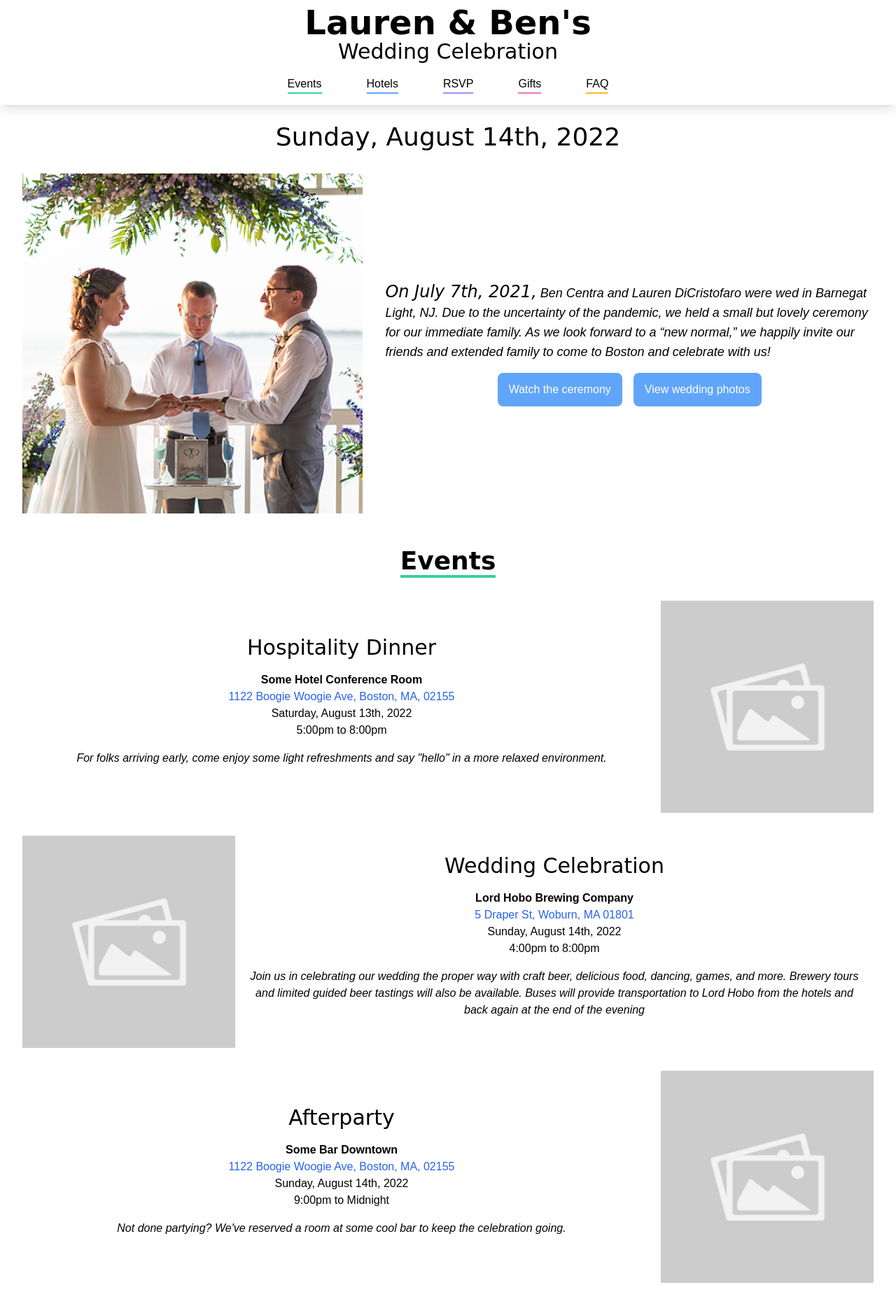
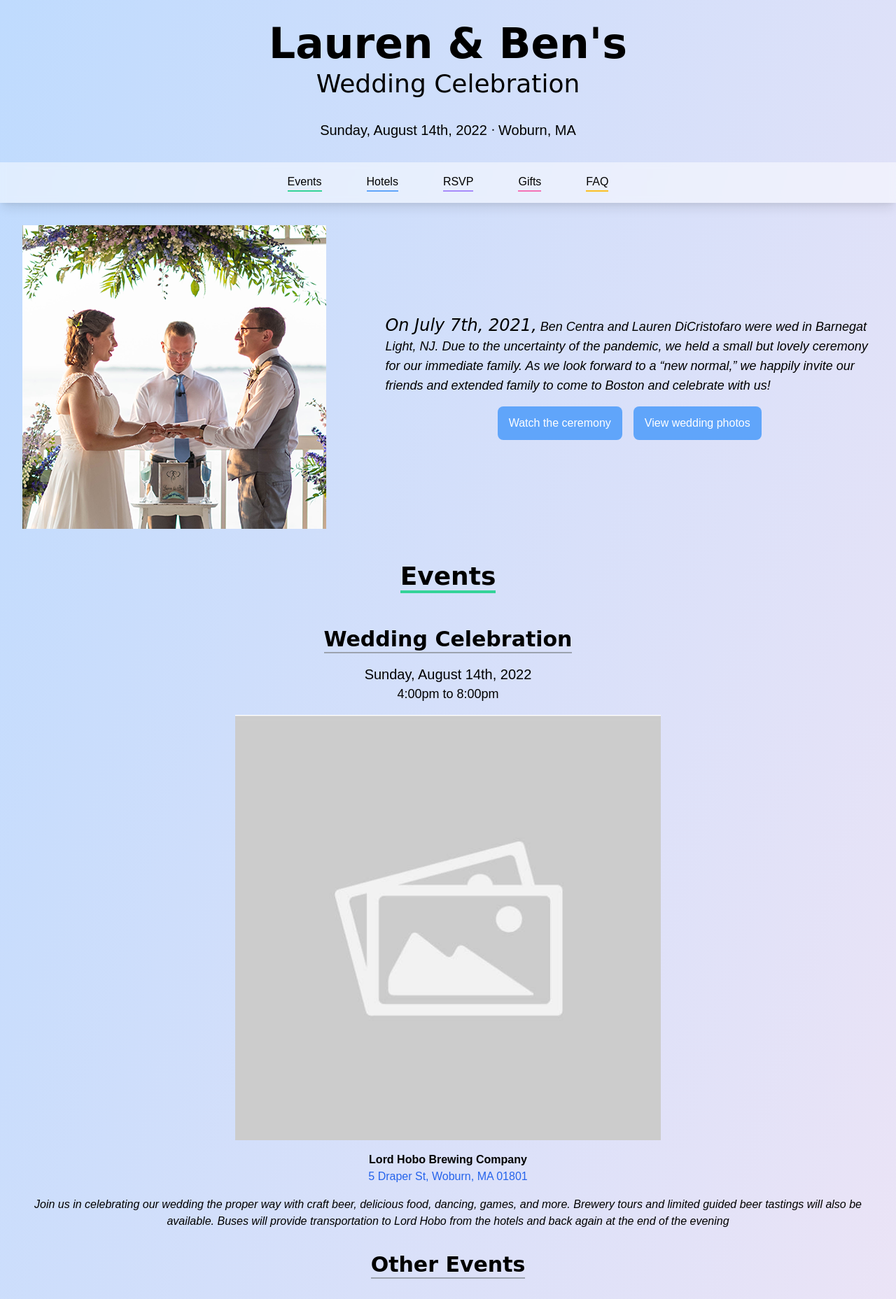
Before and after one commit to bencentra/wedding, a website built with webpack: page index.html in a window 1280 px wide. Shown: the top 1857 px of the page at 70% size. Built offline with nearby package versions, Linux system fonts and the light colour scheme.

Commit message:
add gradient, sticky nav, "main event"

```diff
--- a/index.html
+++ b/index.html
@@ -7,19 +7,20 @@
   <title>Lauren & Ben's Wedding Celebration</title>
 </head>
 
-<body>
-  <main class='container m-auto'>
-    <header class="fixed top-0 left-0 right-0 bg-white bg-opacity-75 backdrop-filter backdrop-blur-sm shadow-lg">
-      <div class="text-center">
-        <h1 class='mt-2 font-cursive'>
-          <div class="text-5xl font-bold">Lauren & Ben's</div>
-          <div class='text-3xl'>Wedding Celebration</div>
+<body class='bg-gradient-to-br from-blue-200 to-pink-100'>
+  <header class="pt-8">
+    <h1 class='font-cursive text-center'>
+      <div class="text-6xl font-bold">Lauren & Ben's</div>
+      <div class='text-4xl mt-2'>Wedding Celebration</div>
     </h1>
-        <nav class='flex flex-col justify-center'>
+    <p class='text-center text-xl py-8'>Sunday, August 14th, 2022 ᐧ Woburn, MA</p>
+  </header>
+  <nav class='sticky top-0 left-0 right-0 bg-white bg-opacity-50 backdrop-filter backdrop-blur-sm shadow-lg'>
+    <div class='flex flex-col justify-center'>
       <button id="links-toggle" class='flex justify-center p-4 md:hidden' type='button'>
         <img src="src/images/icons8-menu.svg" />
       </button>
-          <div id="links" class='h-0 md:h-auto flex flex-col md:flex-row md:justify-center overflow-hidden'>
+      <div id="links" class='h-0 md:h-auto flex flex-col md:flex-row md:justify-center text-center overflow-hidden'>
         <a class='nav-link hover:text-green-600' href="#events">
           <div class='nav-link-border border-green-400'>Events</div>
         </a>
@@ -36,17 +37,14 @@
           <div class='nav-link-border border-yellow-400'>FAQ</div>
         </a>
       </div>
+    </div>
   </nav>
-      </div>
-    </header>
-    <section class='mt-40 md:mt-44'>
-      <p class='text-center text-4xl font-cursive pt-4 md:pt-0 pb-8'>Sunday, August 14th, 2022</p>
+  <section class='mt-8 container mx-auto'>
     <article class='article'>
       <div id="about"></div>
       <div class='flex flex-col md:flex-row items-center justify-center'>
         <div class='md:w-2/5'>
-            <img class='w-full h-auto' src="./src/images/ceremony1.png"
-              alt="Lauren & Ben getting married at Barnegat Light, NJ." />
+          <img src="./src/images/ceremony1.png" alt="Lauren & Ben getting married at Barnegat Light, NJ." />
         </div>
         <div class='flex flex-col pt-4 md:pt-0 px-4 md:pr-0 md:pl-8 md:w-3/5'>
           <p class='text-lg italic'><span class='font-cursive text-2xl'>On July 7th, 2021,</span> Ben
@@ -66,6 +64,24 @@
       <h2 class='article-heading'>
         <div class='article-heading-border border-green-400'>Events</div>
       </h2>
+      <div class='flex flex-col items-center justify-center text-center mt-8'>
+        <h3 class='article-heading text-3xl'>
+          <div class='article-heading-border border-b-2'>Wedding Celebration</div>
+        </h3>
+        <div class='text-xl'>Sunday, August 14th, 2022</div>
+        <div class='text-lg'>4:00pm to 8:00pm</div>
+        <div class='md:w-1/2 my-4'><img src="./src/images/placeholder.jpg" /></div>
+        <ul>
+          <li class='font-bold'>Lord Hobo Brewing Company</li>
+          <li><a class='link' href="https://goo.gl/maps/icR4E9EKCHsW5U9e8">5 Draper St, Woburn, MA 01801</a></li>
+        </ul>
+        <p class='m-4 italic'>Join us in celebrating our wedding the proper way with craft beer, delicious food,
+          dancing, games, and more. Brewery tours and limited guided beer tastings will also be available. Buses
+          will provide transportation to Lord Hobo from the hotels and back again at the end of the evening</p>
+      </div>
+      <h3 class='article-heading text-3xl'>
+        <div class='article-heading-border border-b-2'>Other Events</div>
+      </h3>
       <div class='flex flex-col-reverse md:flex-row items-center justify-center mt-8'>
         <div class='pt-2 md:pt-0 md:w-3/4 text-center'>
           <h3 class='text-3xl font-cursive mb-4'>Hospitality Dinner</h3>
@@ -87,20 +103,6 @@
           <img src="./src/images/placeholder.jpg" />
         </div>
         <div class='pt-2 md:pt-0 md:w-3/4 text-center'>
-            <h3 class='text-3xl font-cursive mb-4'>Wedding Celebration</h3>
-            <ul>
-              <li class='font-bold'>Lord Hobo Brewing Company</li>
-              <li><a class='link' href="https://goo.gl/maps/icR4E9EKCHsW5U9e8">5 Draper St, Woburn, MA 01801</a></li>
-              <li>Sunday, August 14th, 2022</li>
-              <li>4:00pm to 8:00pm</li>
-            </ul>
-            <p class='m-4 italic'>Join us in celebrating our wedding the proper way with craft beer, delicious food,
-              dancing, games, and more. Brewery tours and limited guided beer tastings will also be available. Buses
-              will provide transportation to Lord Hobo from the hotels and back again at the end of the evening</p>
-          </div>
-        </div>
-        <div class='flex flex-col-reverse md:flex-row items-center justify-center mt-8'>
-          <div class='pt-2 md:pt-0 md:w-3/4 text-center'>
           <h3 class='text-3xl font-cursive mb-4'>Afterparty</h3>
           <ul>
             <li class='font-bold'>Some Bar Downtown</li>
@@ -110,9 +112,6 @@
           </ul>
           <p class='m-4 italic'>Not done partying? We've reserved a room at some cool bar to keep the celebration
             going.</p>
-          </div>
-          <div class="md:w-1/4">
-            <img src="./src/images/placeholder.jpg" />
         </div>
       </div>
     </article>
@@ -127,19 +126,19 @@
       <div class='flex flex-col md:flex-row items-center justify-center mt-8'>
         <div class='flex flex-col text-center md:mr-4  mb-4 md:mb-0'>
           <div class='w-2/3 m-auto mb-4'><img src="./src/images/placeholder.jpg" /></div>
-            <ul class='mb-4'>
+          <ul>
             <li class='font-bold'>Hotel in Woburn</li>
             <li><a class='link' href="#">1122 Boogie Woogie Ave, Boston, MA, 02155</a></li>
           </ul>
-            <div class='flex justify-center'><a class='button' href="#">Reserve a room</a></div>
+          <div class='button-group'><a class='button' href="#">Reserve a room</a></div>
         </div>
         <div class='flex flex-col text-center md:ml-4'>
           <div class='w-2/3 m-auto mb-4'><img src="./src/images/placeholder.jpg" /></div>
-            <ul class='mb-4'>
+          <ul>
             <li class='font-bold'>Hotel in Boston</li>
             <li><a class='link' href="#">1122 Boogie Woogie Ave, Boston, MA, 02155</a></li>
           </ul>
-            <div class='flex justify-center'><a class='button' href="#">Reserve a room</a></div>
+          <div class='button-group'><a class='button' href="#">Reserve a room</a></div>
         </div>
       </div>
     </article>
@@ -213,9 +212,8 @@
     </article>
   </section>
   <footer>
-      <p class='text-center my-4 text-gray-600 text-sm'>© 2022 Ben Centra</p>
+    <p class='text-center my-4 text-gray-600 text-sm'>© 2022 Ben Centra. All Rights Reserved.</p>
   </footer>
-  </main>
 </body>
 
 <script>
--- a/src/index.css
+++ b/src/index.css
@@ -26,7 +26,7 @@ html {
   }
 
   .article-anchor {
-    @apply relative h-0 -top-40 md:-top-48;
+    @apply relative h-0 -top-20;
   }
 
   .article-heading {
```
Lines whose indentation alone changed are shown as unchanged.
